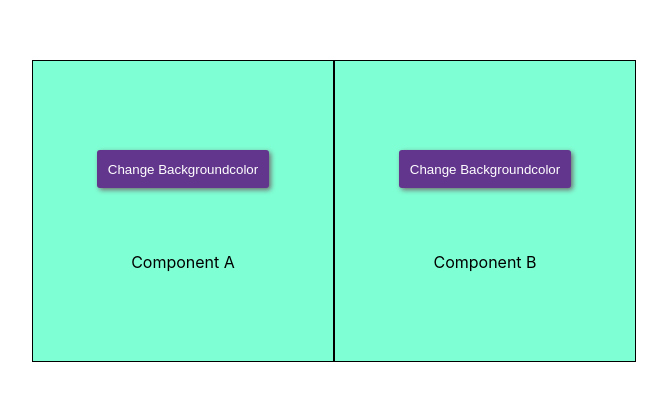
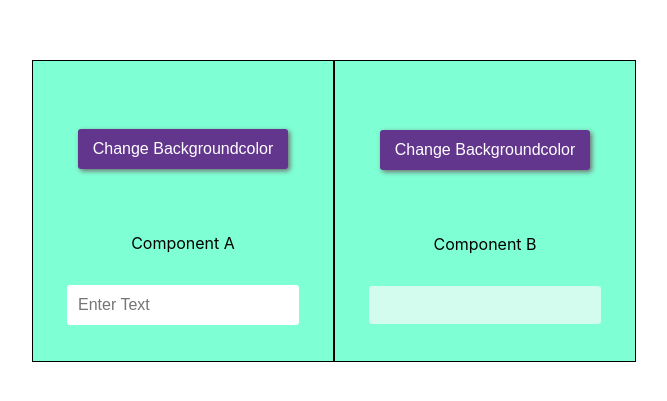
Before and after one commit to tovebr/react-test-basic, a React (Create React App) app: page / in a window 1280 px wide. Shown: the part 189-590 px from the top of the page, without its empty margins (306-973 px from the left). Built offline with nearby package versions, Linux system fonts and the light colour scheme.

Commit message:
Task 5-6 - added text-input and render the text in the other component, localstorage in place

```diff
--- a/src/App.js
+++ b/src/App.js
@@ -3,17 +3,23 @@ import ComponentA from "./components/componentA";
 import ComponentB from "./components/componentB";
 import "./App.css";
 
-const colorReducer = (state, action) => {
+const appReducer = (state, action) => {
   switch (action.type) {
     case "CHANGE_COLOR":
       let id1 = action.payload.id;
       let id2 = id1 === "a" ? "b" : "a";
-
+      console.log(state);
       return {
+        ...state,
         [id1]:
           action.payload.oldColor === "lightpink" ? "aquamarine" : "lightpink",
         [id2]:
           action.payload.oldColor === "lightpink" ? "lightpink" : "aquamarine",
+      };
+    case "UPDATE_TEXT":
+      return {
+        ...state,
+        text: action.payload,
       };
     default:
       return { state };
@@ -21,16 +27,18 @@ const colorReducer = (state, action) => {
 };
 
 function App() {
-  const [colorState, dispatch] = useReducer(colorReducer, {}, () => {
-    const localColors = localStorage.getItem("colors");
-    return localColors
-      ? JSON.parse(localColors)
-      : { a: "aquamarine", b: "aquamarine" };
+  const [appState, dispatch] = useReducer(appReducer, {}, () => {
+    const localAppState = localStorage.getItem("appState");
+    return localAppState
+      ? JSON.parse(localAppState)
+      : { a: "aquamarine", b: "aquamarine", text: "" };
   });
 
+  console.log(appState);
+
   useEffect(() => {
-    localStorage.setItem("colors", JSON.stringify(colorState));
-  }, [colorState]);
+    localStorage.setItem("appState", JSON.stringify(appState));
+  }, [appState]);
 
   const setNewColor = useCallback((oldColor, id) => {
     dispatch({
@@ -39,10 +47,26 @@ function App() {
     });
   }, []);
 
+  const setNewText = useCallback((text) => {
+    dispatch({
+      type: "UPDATE_TEXT",
+      payload: text,
+    });
+  }, []);
+
   return (
     <div className='App'>
-      <ComponentA color={colorState.a} setNewColor={setNewColor} />
-      <ComponentB color={colorState.b} setNewColor={setNewColor} />
+      <ComponentA
+        color={appState.a}
+        setNewColor={setNewColor}
+        setNewText={setNewText}
+        text={appState.text}
+      />
+      <ComponentB
+        color={appState.b}
+        setNewColor={setNewColor}
+        text={appState.text}
+      />
     </div>
   );
 }
--- a/src/components/componentA/index.js
+++ b/src/components/componentA/index.js
@@ -7,12 +7,19 @@ export default class ComponentA extends Component {
     return (
       <div className={`component  ${this.props.color}`}>
         <button
-          className={`color-button`}
+          className={`color-button rectangle`}
           onClick={() => this.props.setNewColor(this.props.color, id)}
         >
           Change Backgroundcolor
         </button>
         <span className={"component_title"}> Component A </span>
+        <input
+          className='rectangle input-text'
+          type='text'
+          placeholder='Enter Text'
+          value={this.props.text}
+          onChange={(e) => this.props.setNewText(e.target.value)}
+        />
       </div>
     );
   }
--- a/src/components/componentB/index.js
+++ b/src/components/componentB/index.js
@@ -7,12 +7,13 @@ export default class ComponentB extends Component {
     return (
       <div className={`component ${this.props.color}`}>
         <button
-          className={`color-button`}
+          className={`color-button rectangle`}
           onClick={() => this.props.setNewColor(this.props.color, id)}
         >
           Change Backgroundcolor
         </button>
         <span className={"component_title"}> Component B </span>
+        <p className='rectangle text-output'>{this.props.text}</p>
       </div>
     );
   }
--- a/src/index.css
+++ b/src/index.css
@@ -1,3 +1,8 @@
+* {
+  margin: 0;
+  padding: 0;
+}
+
 body {
   margin: 0;
   font-family: -apple-system, BlinkMacSystemFont, "Segoe UI", "Roboto", "Oxygen",
@@ -34,15 +39,29 @@ code {
   background-color: lightpink;
 }
 
+.rectangle {
+  border: none;
+  width: 70%;
+  padding: 0.7rem;
+  border-radius: 3px;
+  font-size: 1rem;
+}
+
+.text-output {
+  background-color: rgb(212, 252, 238);
+  height: 1rem;
+  padding: 0.5rem 0.7rem 0.9rem 0.7rem;
+}
+
 .color-button {
   background-color: rgb(99, 54, 141);
   border: none;
   color: #fff;
-  padding: 0.7rem;
+  padding: 0.7rem 0;
   border-radius: 3px;
   box-shadow: rgb(112, 111, 111) 2px 2px 5px;
   transition: all 0.2s ease-in-out;
-  margin: 2rem;
+  margin: 2rem 0;
 }
 
 .color-button:active {
```
